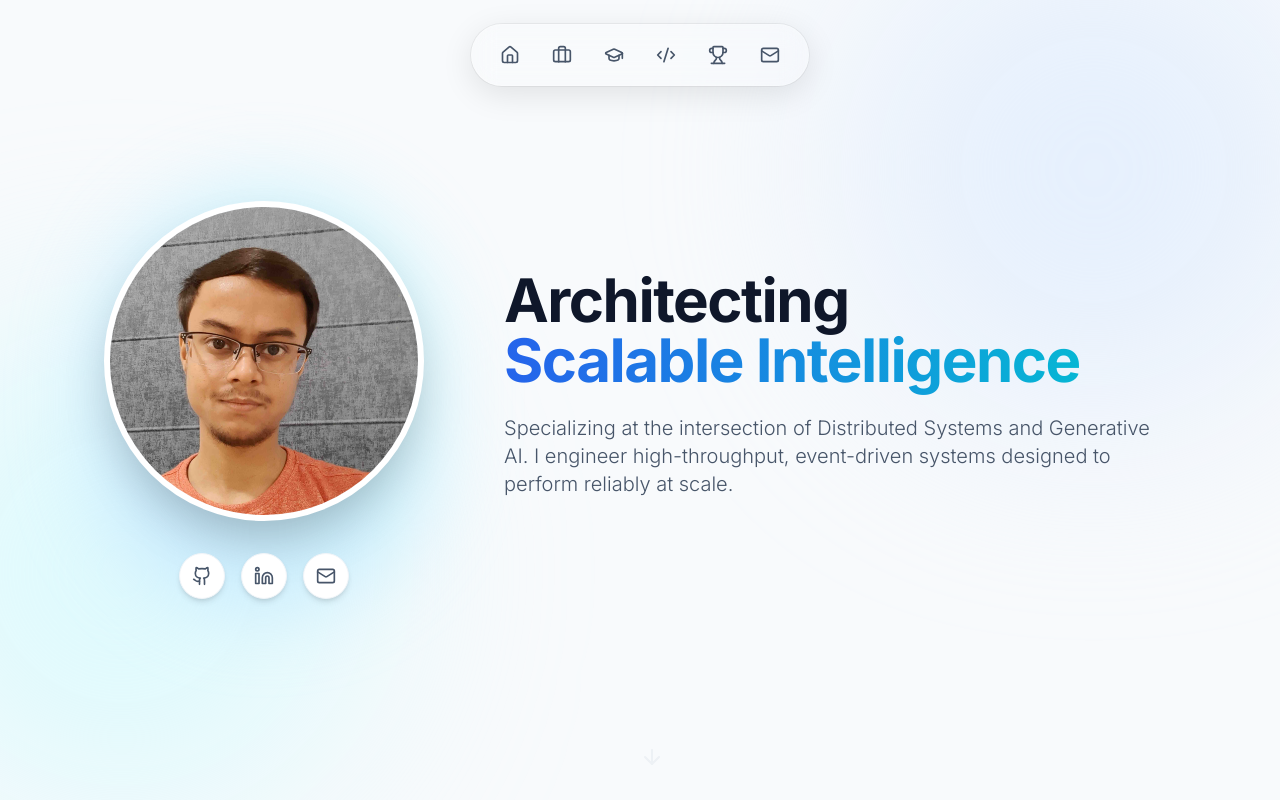
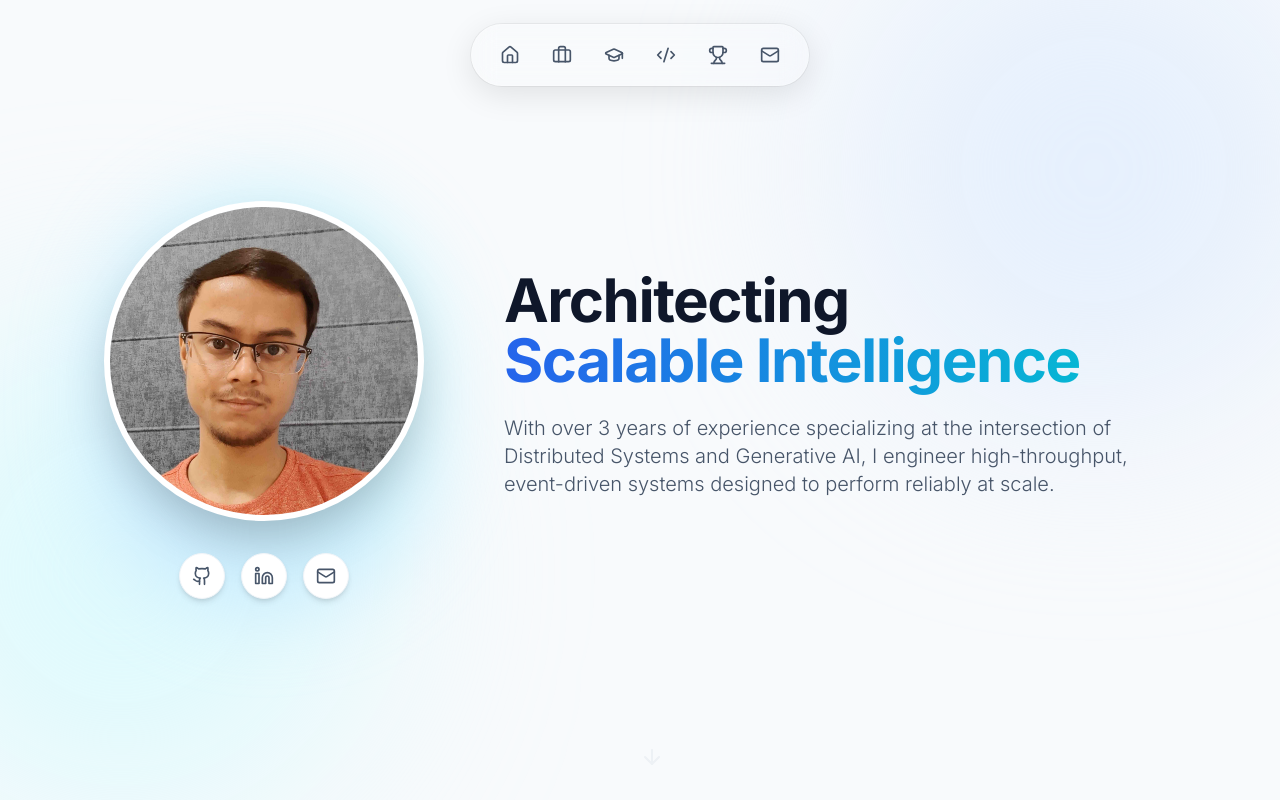
Before and after one commit to ashishh2/portfolio, a Next.js app: page / in a window 1280 px wide. Shown: the top 800 px of the page. Built offline with nearby package versions, Linux system fonts and the light colour scheme.

Commit message:
Update hero text

```diff
--- a/src/components/sections/Achievements.tsx
+++ b/src/components/sections/Achievements.tsx
@@ -12,7 +12,7 @@ const achievementsData = [
   {
     title: "ACM ICPC Asia West Regionals",
     category: "Competitive Programming",
-    description: "Secured All India Rank 22 at the ACM ICPC Kanpur Regionals."
+    description: "Secured All India Rank 22 at the ACM ICPC Kanpur Regionals and represented institute five-times at ICPC Regionals."
   },
   {
     title: "Topcoder Open",
@@ -66,7 +66,7 @@ export const Achievements = () => {
         </motion.h2>
 
         {/* Key Metrics Grid - AUTO SIZING */}
-        <div className={`grid grid-cols-2 ${gridClass} gap-6 mb-16`}>
+        {/* <div className={`grid grid-cols-2 ${gridClass} gap-6 mb-16`}>
           {stats.map((stat, index) => (
             <motion.div
               key={index}
@@ -83,7 +83,7 @@ export const Achievements = () => {
               <div className="text-sm text-slate-500 uppercase tracking-wider font-medium">{stat.label}</div>
             </motion.div>
           ))}
-        </div>
+        </div> */}
 
         {/* Detailed Achievements List */}
         <div className="grid grid-cols-1 md:grid-cols-4 gap-12 md:gap-8">
--- a/src/components/sections/Hero.tsx
+++ b/src/components/sections/Hero.tsx
@@ -77,7 +77,7 @@ export const Hero = () => {
                     </h1>
 
                     <p className="text-lg md:text-xl text-slate-600 leading-relaxed mb-8 font-light">
-                        Specializing at the intersection of Distributed Systems and Generative AI. I engineer high-throughput, event-driven systems designed to perform reliably at scale.
+                        With over 3 years of experience specializing at the intersection of Distributed Systems and Generative AI, I engineer high-throughput, event-driven systems designed to perform reliably at scale.
                     </p>
                 </motion.div>
             </div>
```
